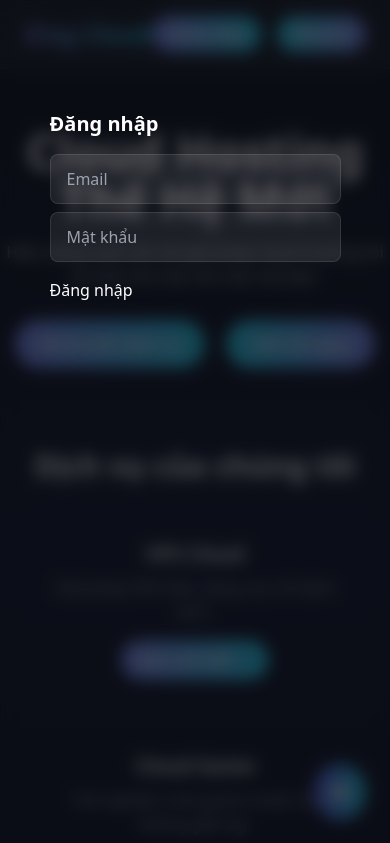
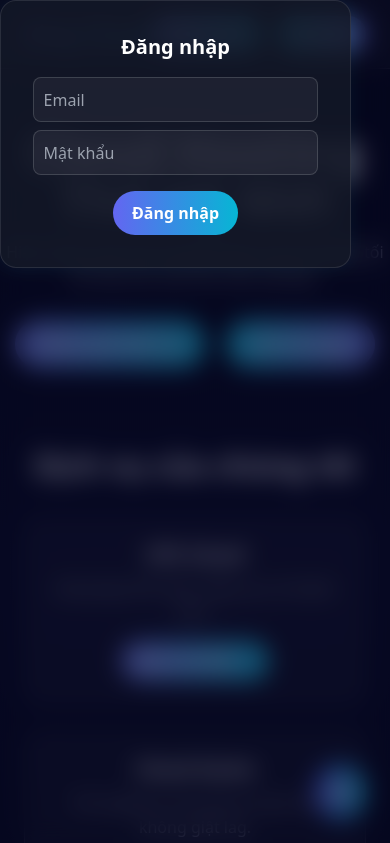
Before and after one commit to ThanhC9ngptc/Asakacloud.vn, a plain HTML site: page index.html in a window 390 px wide. Both pictures are taken after a click on the button "Đăng nhập". Shown: the top 843 px of the page. Drawn offline with nearby package versions, Linux system fonts and the light colour scheme.

Commit message:
Refactor CSS styles for improved design and responsiveness
Updated styles for various components including headers, buttons, and modals. Improved responsiveness and added new styles for glass effects and button interactions.

```diff
--- a/style.css
+++ b/style.css
@@ -1,150 +1,69 @@
-/* ========== ZING CLOUD STYLE ========== */
+/* ===== ZING CLOUD STYLES ===== */
 
-/* RESET */
-* {
-  box-sizing: border-box;
-  margin: 0;
-  padding: 0;
+html {
   scroll-behavior: smooth;
 }
 
-/* BODY GRADIENT */
-body {
-  background: radial-gradient(circle at top, #0b0b12 0%, #040407 80%);
+header.shrink {
+  background-color: rgba(10, 15, 30, 0.7);
+  padding-top: 0.4rem !important;
+  padding-bottom: 0.4rem !important;
+  backdrop-filter: blur(16px);
 }
 
-/* GLASS EFFECT */
-.glass {
-  background: rgba(13, 20, 30, 0.45);
+/* Glass panels */
+.glass-card {
+  background: rgba(255, 255, 255, 0.05);
+  border: 1px solid rgba(255, 255, 255, 0.1);
   backdrop-filter: blur(20px);
-  border: 1px solid rgba(255, 255, 255, 0.1);
-  box-shadow: 0 4px 24px rgba(0, 0, 0, 0.3);
+  transition: transform 0.25s ease, box-shadow 0.25s ease;
 }
 
-/* BUTTONS */
-.btn-primary {
-  background: linear-gradient(90deg, #6a5af9, #4cc9f0);
-  color: white;
-  font-weight: 600;
-  padding: 0.75rem 1.5rem;
-  border-radius: 9999px;
-  transition: all 0.2s ease;
-}
-.btn-primary:hover {
-  filter: brightness(1.2);
-  transform: scale(1.05);
+.glass-card:hover {
+  transform: translateY(-6px);
+  box-shadow: 0 6px 20px rgba(0, 255, 255, 0.1);
 }
 
-.btn-outline {
-  border: 2px solid #4cc9f0;
-  color: #4cc9f0;
-  font-weight: 600;
-  padding: 0.75rem 1.5rem;
-  border-radius: 9999px;
-  transition: all 0.2s ease;
+/* Button zoom effect */
+.btn-zoom {
+  transition: transform 0.2s ease;
 }
-.btn-outline:hover {
-  background: rgba(76, 201, 240, 0.1);
-  transform: scale(1.05);
+.btn-zoom:active {
+  transform: scale(1.08);
 }
 
-/* ZOOM EFFECT */
-.btn-zoom:active {
-  transform: scale(1.1);
-}
-
-/* HEADER SHRINK */
-#header.shrink {
-  padding-top: 0.4rem !important;
-  padding-bottom: 0.4rem !important;
-  background: rgba(10, 12, 18, 0.7);
-  backdrop-filter: blur(15px);
-}
-#header.shrink img {
-  width: 30px;
-  height: 30px;
-}
-
-/* HERO SECTION */
-.hero-section {
-  background: radial-gradient(circle at center top, rgba(90, 50, 255, 0.1), transparent 80%);
-}
-
-/* INPUT FIELDS */
-.input-field {
-  width: 100%;
-  padding: 0.75rem 1rem;
-  border-radius: 0.5rem;
-  background: rgba(255, 255, 255, 0.08);
-  border: 1px solid rgba(255, 255, 255, 0.1);
-  color: #fff;
-  outline: none;
-  transition: 0.2s;
-}
-.input-field:focus {
-  border-color: #4cc9f0;
-  box-shadow: 0 0 0 2px rgba(76, 201, 240, 0.4);
-}
-
-/* MODAL STYLE */
+/* Modals */
 .modal {
   display: none;
   position: fixed;
-  z-index: 1000;
-  padding-top: 80px;
-  left: 0;
-  top: 0;
-  width: 100%;
-  height: 100%;
-  overflow: auto;
-  background: rgba(10, 12, 18, 0.7);
-  backdrop-filter: blur(8px);
+  z-index: 999;
+  inset: 0;
+  background: rgba(0, 0, 30, 0.6);
+  backdrop-filter: blur(12px);
+  justify-content: center;
+  align-items: center;
 }
 .modal-content {
-  margin: auto;
-  padding: 30px;
+  background: rgba(20, 25, 40, 0.8);
+  border: 1px solid rgba(255, 255, 255, 0.1);
   border-radius: 1rem;
+  padding: 2rem;
   width: 90%;
-  max-width: 420px;
-  position: relative;
-  color: #fff;
+  max-width: 360px;
+  text-align: center;
+  box-shadow: 0 0 20px rgba(0, 255, 255, 0.05);
 }
-.close {
-  color: #bbb;
-  position: absolute;
-  right: 20px;
-  top: 15px;
-  font-size: 28px;
-  cursor: pointer;
-  transition: 0.2s;
-}
-.close:hover {
+.input-field {
+  width: 100%;
+  padding: 0.6rem;
+  border-radius: 0.5rem;
+  border: 1px solid rgba(255, 255, 255, 0.15);
+  background: rgba(255, 255, 255, 0.05);
   color: white;
 }
-
-/* RESPONSIVE */
-@media (max-width: 768px) {
-  .hero-section h1 {
-    font-size: 2.6rem;
+.btn-submit {
+  background: linear-gradient(to right, #6366f1, #06b6d4);
+  padding: 0.6rem 1.2rem;
+  border-radius: 9999px;
+  font-weight: 600;
   }
-  .hero-section p {
-    font-size: 1rem;
-  }
-  .service-card {
-    padding: 1.5rem;
-  }
-}
-
-/* FOOTER */
-footer {
-  background: rgba(0, 0, 0, 0.2);
-}
-
-/* SCROLLBAR CUSTOM */
-::-webkit-scrollbar {
-  width: 6px;
-}
-::-webkit-scrollbar-thumb {
-  background: linear-gradient(180deg, #6a5af9, #4cc9f0);
-  border-radius: 10px;
-}
```
